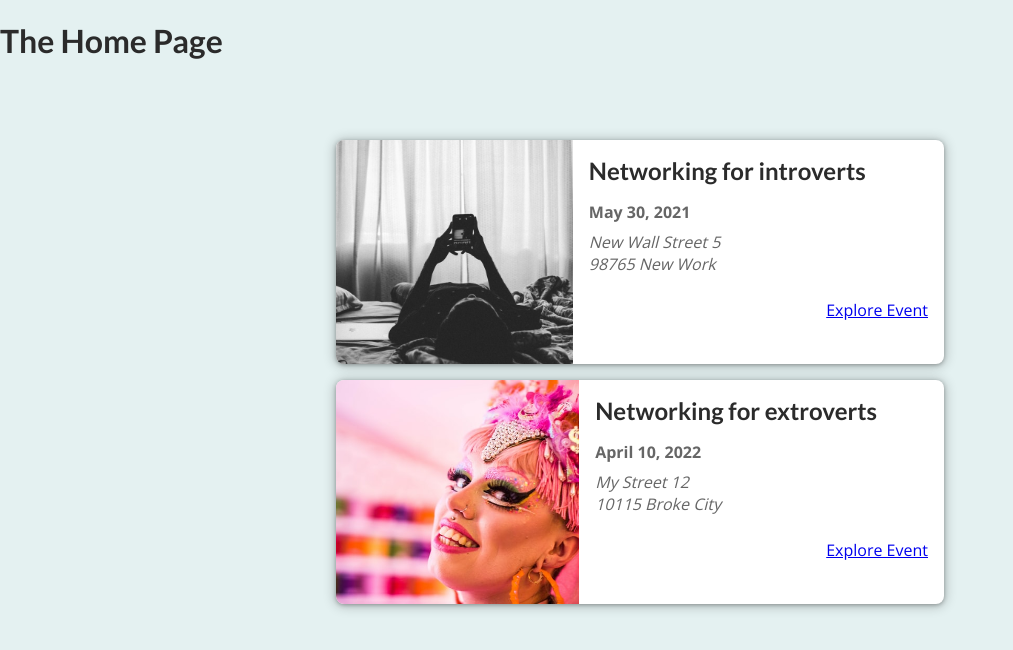
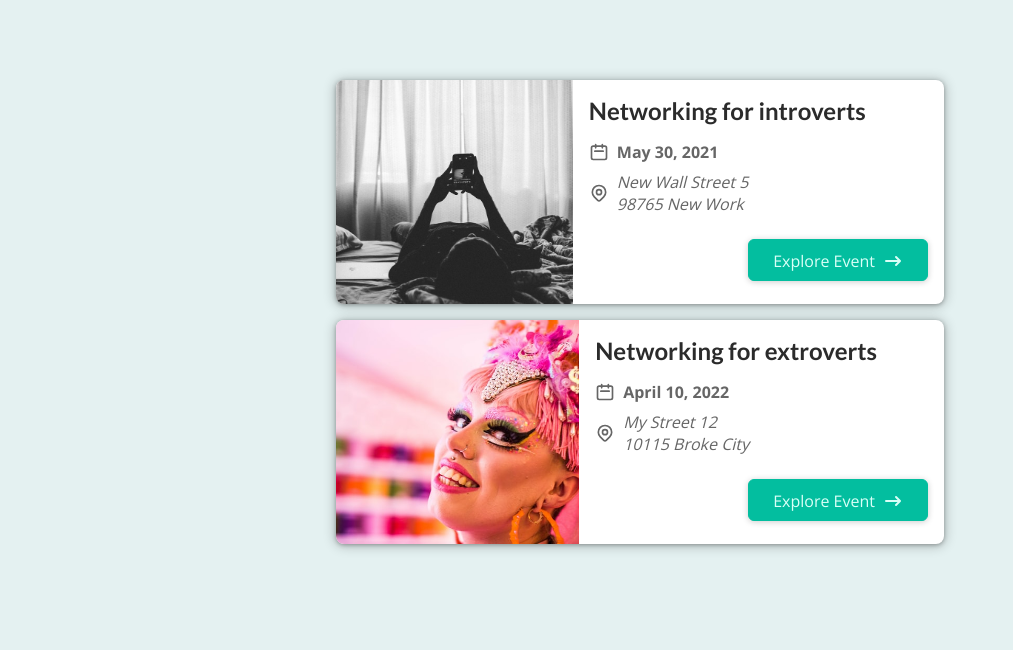
Before and after one commit to YuraMishin/NextEvents, a Next.js app: page / in a window 1280 px wide. Shown: the top 650 px of the page, without its empty margins (0-1013 px from the left). Built offline with nearby package versions, Linux system fonts and the light colour scheme.

Commit message:
Added Buttons & Icons. Closes #7

```diff
--- a/components/events/event-item.js
+++ b/components/events/event-item.js
@@ -1,5 +1,9 @@
 import Link from "next/link";
 import classes from './event-item.module.css';
+import Button from "../ui/button";
+import ArrowRightIcon from "../icons/arrow-right-icon";
+import DateIcon from '../icons/date-icon';
+import AddressIcon from '../icons/address-icon';
 
 function EventItem(props) {
     const {title, image, date, location, id} = props;
@@ -18,14 +22,21 @@
                 <div className={classes.summary}>
                     <h2>{title}</h2>
                     <div className={classes.date}>
+                        <DateIcon/>
                         <time>{humanReadableDate}</time>
                     </div>
                     <div className={classes.address}>
+                        <AddressIcon/>
                         <address>{formattedAddress}</address>
                     </div>
                 </div>
                 <div className={classes.actions}>
-                    <Link href={exploreLink}>Explore Event</Link>
+                    <Button link={exploreLink}>
+                        <span>Explore Event</span>
+                        <span className={classes.icon}>
+                            <ArrowRightIcon/>
+                        </span>
+                    </Button>
                 </div>
             </div>
         </li>
--- /dev/null
+++ b/components/icons/address-icon.js
@@ -0,0 +1,25 @@
+function AddressIcon() {
+  return (
+    <svg
+      xmlns='http://www.w3.org/2000/svg'
+      fill='none'
+      viewBox='0 0 24 24'
+      stroke='currentColor'
+    >
+      <path
+        strokeLinecap='round'
+        strokeLinejoin='round'
+        strokeWidth={2}
+        d='M17.657 16.657L13.414 20.9a1.998 1.998 0 01-2.827 0l-4.244-4.243a8 8 0 1111.314 0z'
+      />
+      <path
+        strokeLinecap='round'
+        strokeLinejoin='round'
+        strokeWidth={2}
+        d='M15 11a3 3 0 11-6 0 3 3 0 016 0z'
+      />
+    </svg>
+  );
+}
+
+export default AddressIcon;
--- /dev/null
+++ b/components/icons/arrow-right-icon.js
@@ -0,0 +1,17 @@
+function ArrowRightIcon() {
+  return (
+    <svg
+      xmlns='http://www.w3.org/2000/svg'
+      viewBox='0 0 20 20'
+      fill='currentColor'
+    >
+      <path
+        fillRule='evenodd'
+        d='M12.293 5.293a1 1 0 011.414 0l4 4a1 1 0 010 1.414l-4 4a1 1 0 01-1.414-1.414L14.586 11H3a1 1 0 110-2h11.586l-2.293-2.293a1 1 0 010-1.414z'
+        clipRule='evenodd'
+      />
+    </svg>
+  );
+}
+
+export default ArrowRightIcon;
--- /dev/null
+++ b/components/icons/date-icon.js
@@ -0,0 +1,19 @@
+function DateIcon() {
+  return (
+    <svg
+      xmlns='http://www.w3.org/2000/svg'
+      fill='none'
+      viewBox='0 0 24 24'
+      stroke='currentColor'
+    >
+      <path
+        strokeLinecap='round'
+        strokeLinejoin='round'
+        strokeWidth={2}
+        d='M8 7V3m8 4V3m-9 8h10M5 21h14a2 2 0 002-2V7a2 2 0 00-2-2H5a2 2 0 00-2 2v12a2 2 0 002 2z'
+      />
+    </svg>
+  );
+}
+
+export default DateIcon;
--- /dev/null
+++ b/components/ui/button.js
@@ -0,0 +1,21 @@
+import Link from 'next/link';
+
+import classes from './button.module.css';
+
+function Button(props) {
+  if (props.link) {
+    return (
+      <Link href={props.link}>
+        <a className={classes.btn}>{props.children}</a>
+      </Link>
+    );
+  }
+
+  return (
+    <button className={classes.btn} onClick={props.onClick}>
+      {props.children}
+    </button>
+  );
+}
+
+export default Button;
--- /dev/null
+++ b/components/ui/button.module.css
@@ -0,0 +1,18 @@
+.btn {
+  text-decoration: none;
+  cursor: pointer;
+  font: inherit;
+  background-color: #03be9f;
+  border: 1px solid #03be9f;
+  border-radius: 6px;
+  color: #dafff7;
+  padding: 0.5rem 1.5rem;
+  text-align: center;
+  box-shadow: 0 1px 6px rgba(0, 0, 0, 0.2);
+}
+
+.btn:hover,
+.btn:active {
+  background-color: #02afa1;
+  border-color: #02afa1;
+}
--- a/pages/index.js
+++ b/pages/index.js
@@ -7,7 +7,6 @@
 
     return (
         <Fragment>
-            <h1>The Home Page</h1>
             <EventList items={featuredEvents}/>
         </Fragment>
     );
```
